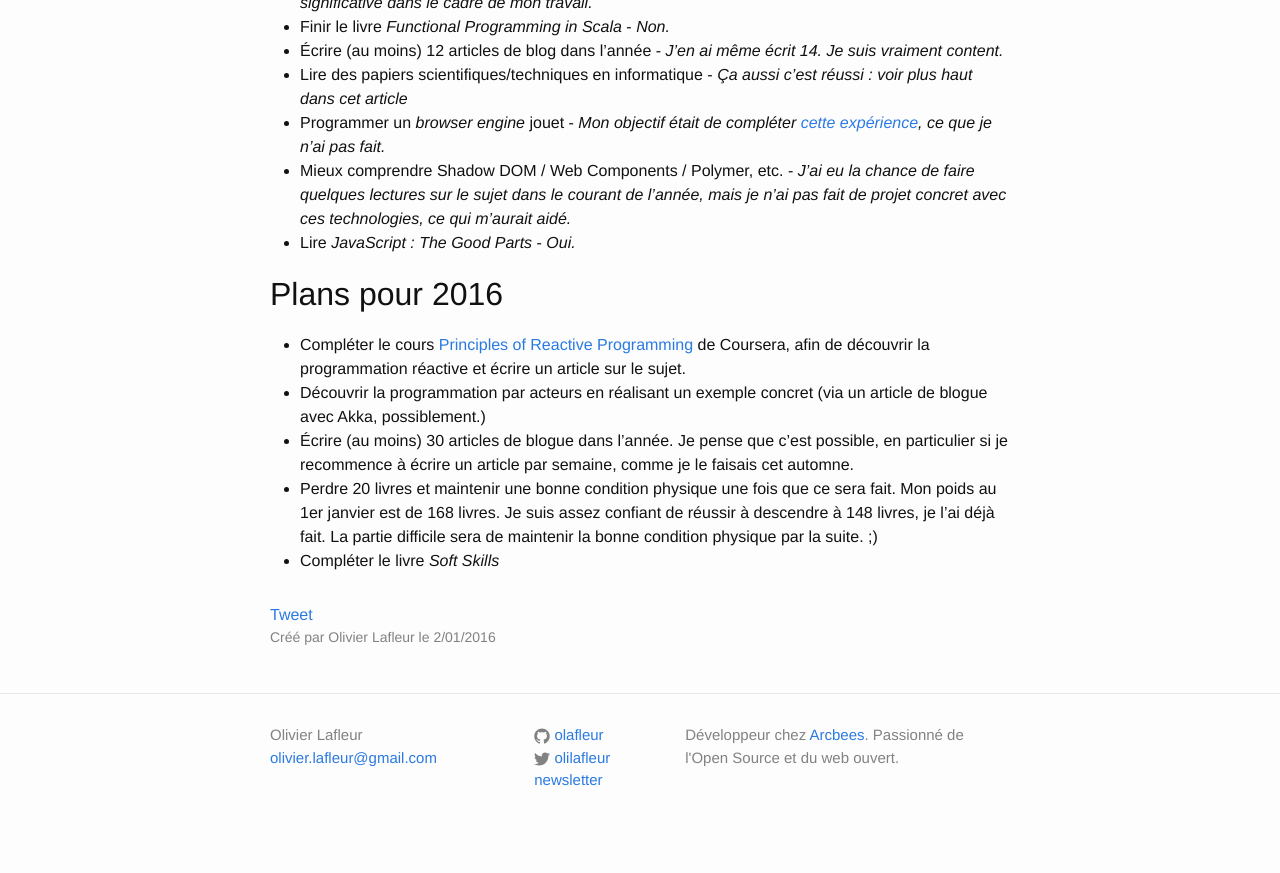
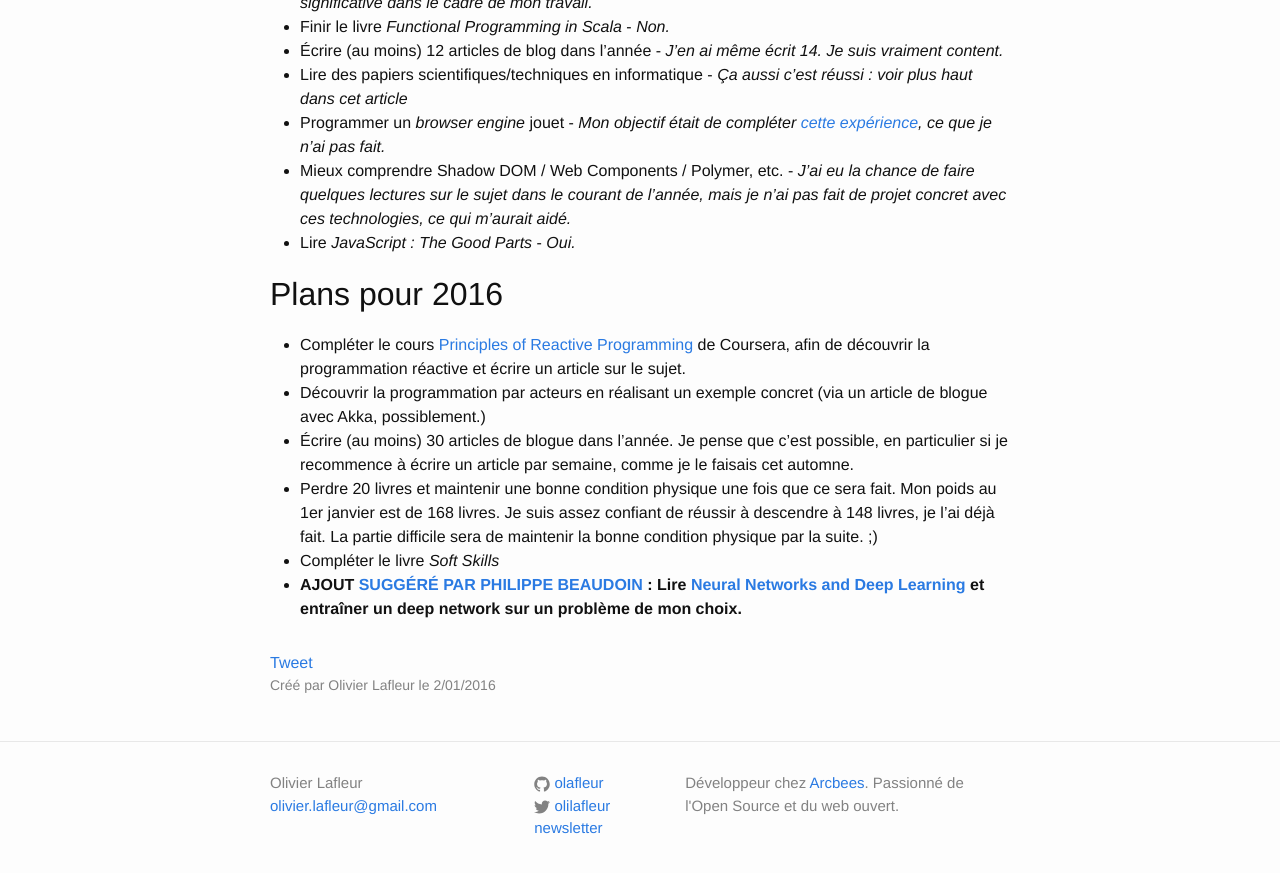
Before and after one commit to olafleur/olafleur.github.io, a Jekyll site: the page built from _posts/2016-01-02-revue-annee-2015.markdown, in a window 1280 px wide and 900 px high, scrolled down 3077 px. Shown: the top 873 px of the window. Built offline with Jekyll 4.4.1, drawn with Linux system fonts in a browser that asks for light colours; comment, search, counter and statistics services are not loaded; before the commit the page ends 3929 px from its top, so only the background shows below that.

Commit message:
Ajout du challenge de Philippe Beaudoin

```diff
--- a/_posts/2016-01-02-revue-annee-2015.markdown
+++ b/_posts/2016-01-02-revue-annee-2015.markdown
@@ -115,3 +115,4 @@ Plans pour 2016
 - Écrire (au moins) 30 articles de blogue dans l'année. Je pense que c'est possible, en particulier si je recommence à écrire un article par semaine, comme je le faisais cet automne.
 - Perdre 20 livres et maintenir une bonne condition physique une fois que ce sera fait. Mon poids au 1er janvier est de 168 livres. Je suis assez confiant de réussir à descendre à 148 livres, je l'ai déjà fait. La partie difficile sera de maintenir la bonne condition physique par la suite. ;)
 - Compléter le livre *Soft Skills*
+- **AJOUT [SUGGÉRÉ PAR PHILIPPE BEAUDOIN](https://plus.google.com/u/0/+OlivierLafleur/posts/LZnKsoNTPsD) : Lire [Neural Networks and Deep Learning](http://neuralnetworksanddeeplearning.com/) et entraîner un deep network sur un problème de mon choix.**
```
